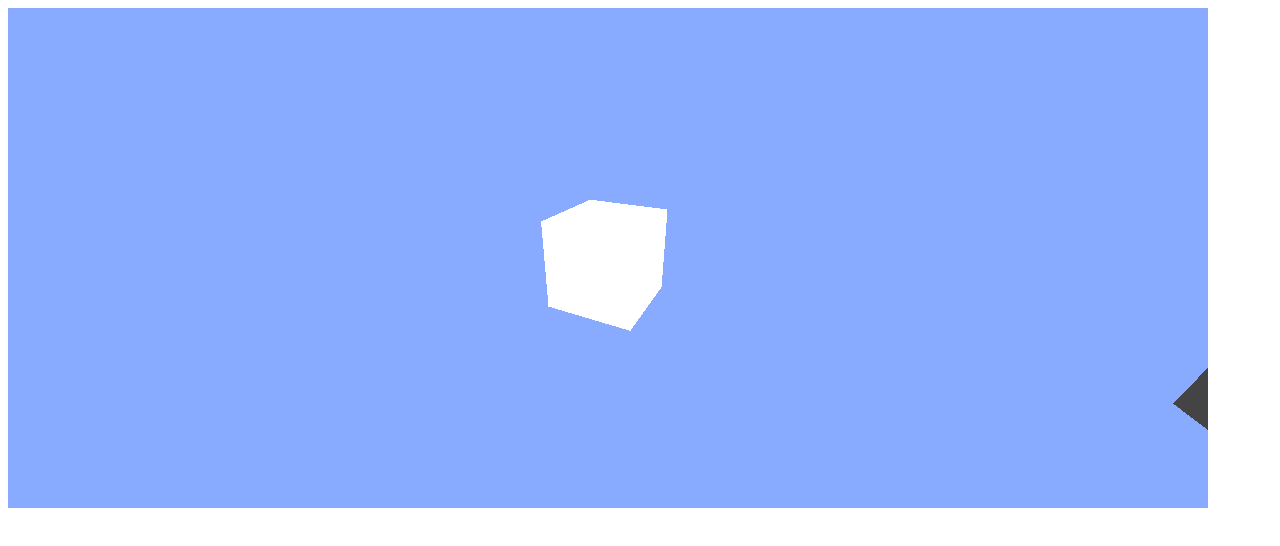
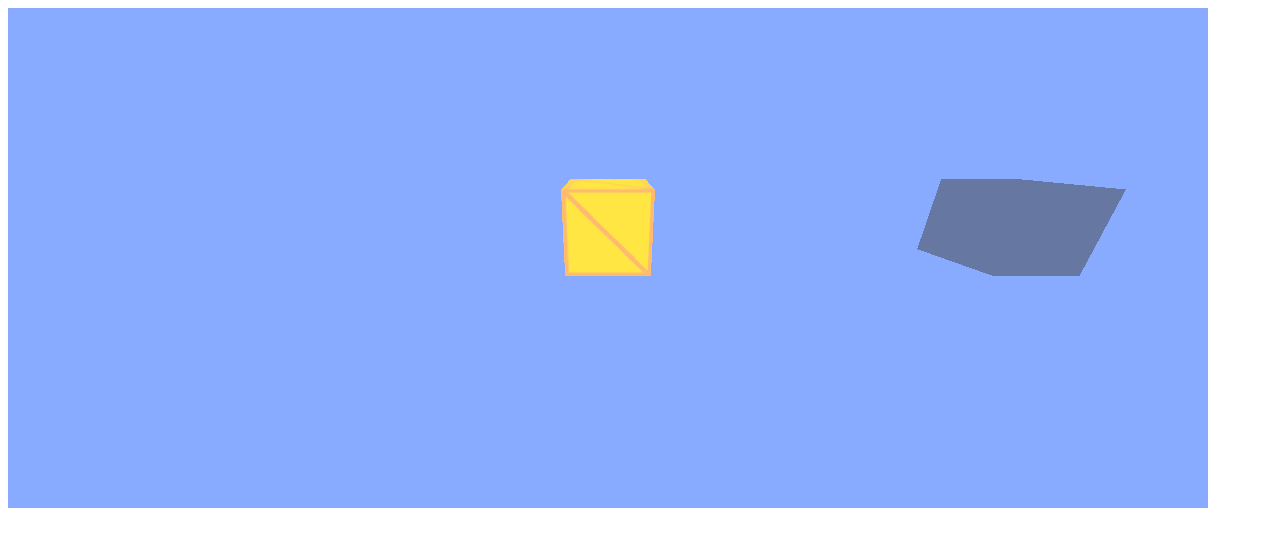
Before and after one commit to catMeooww/Simple-Cubes, a plain HTML site: page index.html in a window 1280 px wide. Drawn offline with nearby package versions, Linux system fonts and the light colour scheme.

Commit message:
Add files via upload

```diff
--- a/SimpleCubes.js
+++ b/SimpleCubes.js
@@ -69,6 +69,11 @@ window.SimpleCubes = (function () {
       cube.material.color = new THREE.Color(c);
     };
 
+    cube.setOpacity = function (value) {
+      this.material.transparent = true;
+      this.material.opacity = Math.max(0, Math.min(1, value));
+    };
+
     cube.setTexture = url => {
       const loader = new THREE.TextureLoader();
       loader.load(url, tex => {
@@ -90,6 +95,17 @@ window.SimpleCubes = (function () {
     },
     lookAt(target) {
       camera.userData.lookAt = target;
+    },
+    position(pos) {
+      camera.position.x = pos[0];
+      camera.position.y = pos[1];
+      camera.position.z = pos[2];
+    },
+    rotation(rot) {
+      const deg = d => d * Math.PI / 180;
+      camera.rotation.x = deg(rot[0]);
+      camera.rotation.y = deg(rot[1]);
+      camera.rotation.z = deg(rot[2]);
     }
   };
 
@@ -125,13 +141,13 @@ window.SimpleCubes = (function () {
       if (!b.physics || b === a) return;
 
       if (
-      overlap(a.position.x - ax, a.position.x + ax, b.position.x - b.size.x/2, b.position.x + b.size.x/2) &&
-      overlap(a.position.y - ay, a.position.y + ay, b.position.y - b.size.y/2, b.position.y + b.size.y/2) &&
-      overlap(a.position.z - az, a.position.z + az, b.position.z - b.size.z/2, b.position.z + b.size.z/2)
+        overlap(a.position.x - ax, a.position.x + ax, b.position.x - b.size.x / 2, b.position.x + b.size.x / 2) &&
+        overlap(a.position.y - ay, a.position.y + ay, b.position.y - b.size.y / 2, b.position.y + b.size.y / 2) &&
+        overlap(a.position.z - az, a.position.z + az, b.position.z - b.size.z / 2, b.position.z + b.size.z / 2)
       ) {
         a.position.x = a.velocityX > 0
-        ? b.position.x - b.size.x/2 - ax
-        : b.position.x + b.size.x/2 + ax;
+          ? b.position.x - b.size.x / 2 - ax
+          : b.position.x + b.size.x / 2 + ax;
         a.velocityX = 0;
       }
     });
@@ -143,13 +159,13 @@ window.SimpleCubes = (function () {
       if (!b.physics || b === a) return;
 
       if (
-      overlap(a.position.x - ax, a.position.x + ax, b.position.x - b.size.x/2, b.position.x + b.size.x/2) &&
-      overlap(a.position.y - ay, a.position.y + ay, b.position.y - b.size.y/2, b.position.y + b.size.y/2) &&
-      overlap(a.position.z - az, a.position.z + az, b.position.z - b.size.z/2, b.position.z + b.size.z/2)
+        overlap(a.position.x - ax, a.position.x + ax, b.position.x - b.size.x / 2, b.position.x + b.size.x / 2) &&
+        overlap(a.position.y - ay, a.position.y + ay, b.position.y - b.size.y / 2, b.position.y + b.size.y / 2) &&
+        overlap(a.position.z - az, a.position.z + az, b.position.z - b.size.z / 2, b.position.z + b.size.z / 2)
       ) {
         a.position.y = a.velocityY > 0
-        ? b.position.y - b.size.y/2 - ay
-        : b.position.y + b.size.y/2 + ay;
+          ? b.position.y - b.size.y / 2 - ay
+          : b.position.y + b.size.y / 2 + ay;
         a.velocityY = 0;
       }
     });
@@ -161,13 +177,13 @@ window.SimpleCubes = (function () {
       if (!b.physics || b === a) return;
 
       if (
-      overlap(a.position.x - ax, a.position.x + ax, b.position.x - b.size.x/2, b.position.x + b.size.x/2) &&
-      overlap(a.position.y - ay, a.position.y + ay, b.position.y - b.size.y/2, b.position.y + b.size.y/2) &&
-      overlap(a.position.z - az, a.position.z + az, b.position.z - b.size.z/2, b.position.z + b.size.z/2)
+        overlap(a.position.x - ax, a.position.x + ax, b.position.x - b.size.x / 2, b.position.x + b.size.x / 2) &&
+        overlap(a.position.y - ay, a.position.y + ay, b.position.y - b.size.y / 2, b.position.y + b.size.y / 2) &&
+        overlap(a.position.z - az, a.position.z + az, b.position.z - b.size.z / 2, b.position.z + b.size.z / 2)
       ) {
         a.position.z = a.velocityZ > 0
-        ? b.position.z - b.size.z/2 - az
-        : b.position.z + b.size.z/2 + az;
+          ? b.position.z - b.size.z / 2 - az
+          : b.position.z + b.size.z / 2 + az;
         a.velocityZ = 0;
       }
     });
--- a/index.html
+++ b/index.html
@@ -32,7 +32,8 @@
       physics: true
     });
 
-    SimpleCubes.camera.follow(cube);
+    cube.setTexture("crate.png")
+    cube2.setOpacity(0.5)
 
     function loop() {
       if (SimpleCubes.keyPressed("w")){
@@ -57,6 +58,9 @@
         cube.velocityY = 0;
       }
 
+      SimpleCubes.camera.position([cube.position.x,cube.position.y+2,cube.position.z+8])
+      SimpleCubes.camera.rotation([-20,0,0])
+
       requestAnimationFrame(loop);
     }
     loop();
```
Also changed, not shown: crate.png (added). Lines whose indentation alone changed are shown as unchanged.
